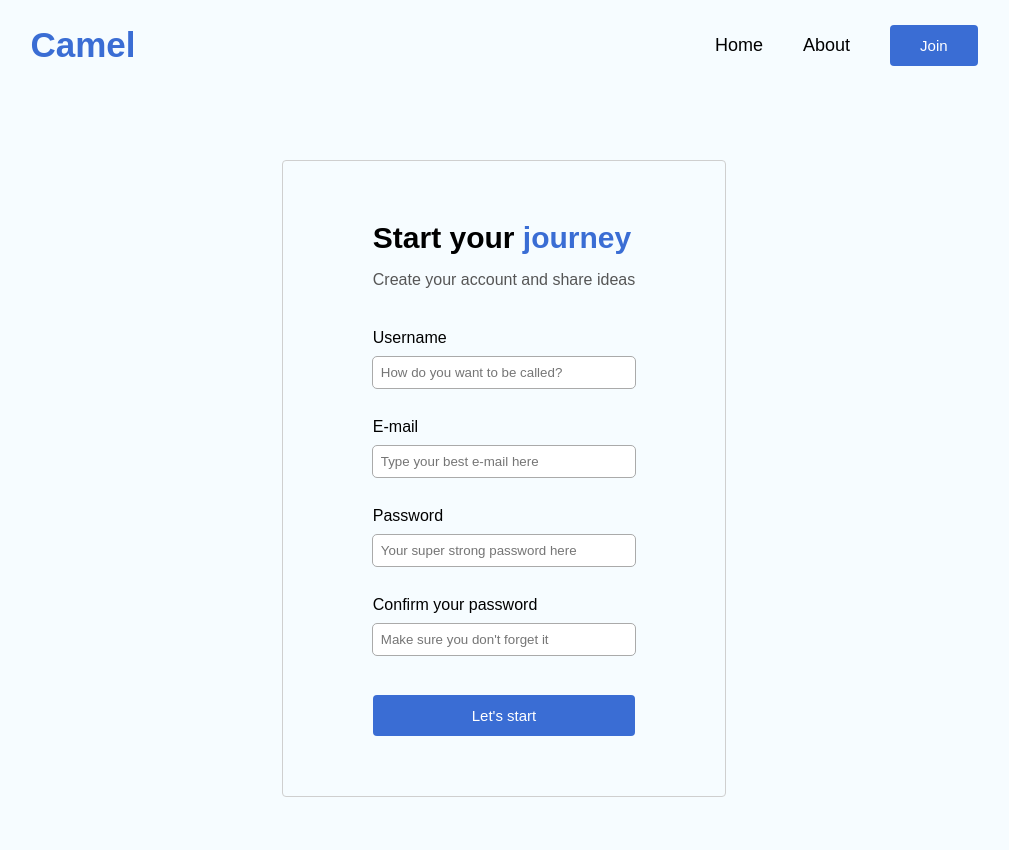
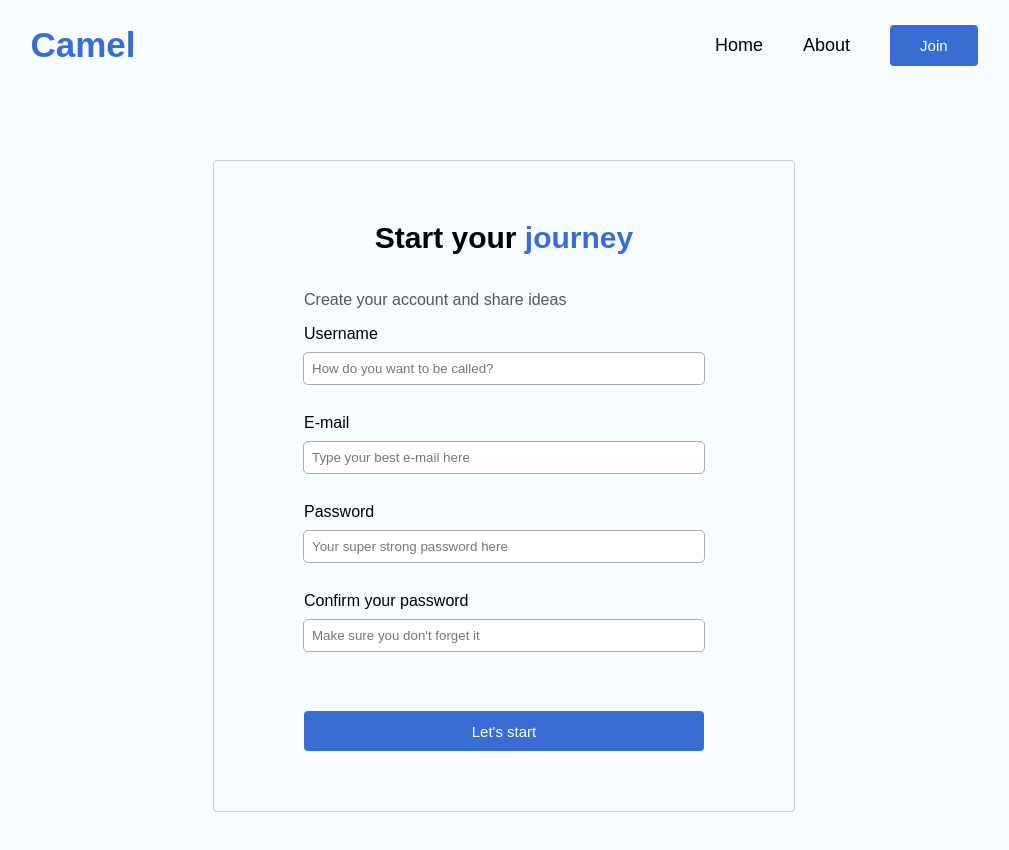
Before and after one commit to gfrnca/ReactBlogCamel, a React (Create React App) app: page /register in a window 1280 px wide. Shown: the top 850 px of the page, without its empty margins (136-1145 px from the left). Built offline with nearby package versions, Linux system fonts and the light colour scheme.

Commit message:
Finalizado dinamismo no botão de submit no formulário de registro

```diff
--- a/src/hooks/useAuthentication.js
+++ b/src/hooks/useAuthentication.js
@@ -43,6 +43,8 @@ export const useAuthentication = () => {
         displayName: data.displayName
       })
 
+      setLoading(false);
+
       return user
 
     } catch (error) {
@@ -61,8 +63,6 @@ export const useAuthentication = () => {
 
       setError(systemErrorMessage);
     }
-
-    setLoading(false);
   };
 
   useEffect(() => {
--- a/src/index.css
+++ b/src/index.css
@@ -51,5 +51,4 @@ a {
   color: rgb(163, 33, 33) !important;
   border-radius: 4px;
   padding: 10px;
-  margin-bottom: 40px;
 }
--- a/src/pages/Register/Register.js
+++ b/src/pages/Register/Register.js
@@ -17,6 +17,8 @@ const Register = () => {
   const { createUser, error: authError, loading} = useAuthentication();
 
   const handleSubmit = async (e) => {
+    console.log(loading)
+
     e.preventDefault();
 
     setError('');
@@ -49,10 +51,6 @@ const Register = () => {
         <form onSubmit={handleSubmit}>
           <h1>Start your <span>journey</span></h1>
           <p>Create your account and share ideas</p>
-
-          {error && (
-            <p className='error'>{error}</p>
-          )}
 
           <div className={styles.inputs}>
             {/* Display name */}
@@ -104,9 +102,12 @@ const Register = () => {
             />
           </div>
 
-          <button className='btn-cta'>
-            Let's start
-          </button>
+          {!loading && <button className='btn-cta'>Let's start</button>}
+          {loading && <button className='btn-cta' disabled>Wait...</button>}
+
+          {error && (
+            <p className='error'>{error}</p>
+          )}
 
         </form>
       </div>
--- a/src/pages/Register/Register.module.css
+++ b/src/pages/Register/Register.module.css
@@ -7,15 +7,18 @@
 
 .register form {
   padding: 60px 90px;
-  width: auto;
+  width: 400px;
   border-radius: 4px;
   border: 1px solid rgb(207, 207, 207);
+  display: flex;
+  flex-direction: column;
 }
 
 .register form h1 {
   margin: 0px;
   font-size: 30px;
-  margin-bottom: 10px;
+  margin-bottom: 20px;
+  text-align: center;
 }
 
 .register form p {
@@ -28,7 +31,8 @@
 
 .register form button {
   width: 100%;
-  margin-top: 40px;
+  height: 40px;
+  margin-top: 60px;
 }
 
 .inputs {
@@ -36,7 +40,7 @@
   flex-direction: column;
   justify-content: center;
   width: 100%;
-  margin-top: 40px;
+  margin-top: auto;
 }
 
 .inputs label {
```
